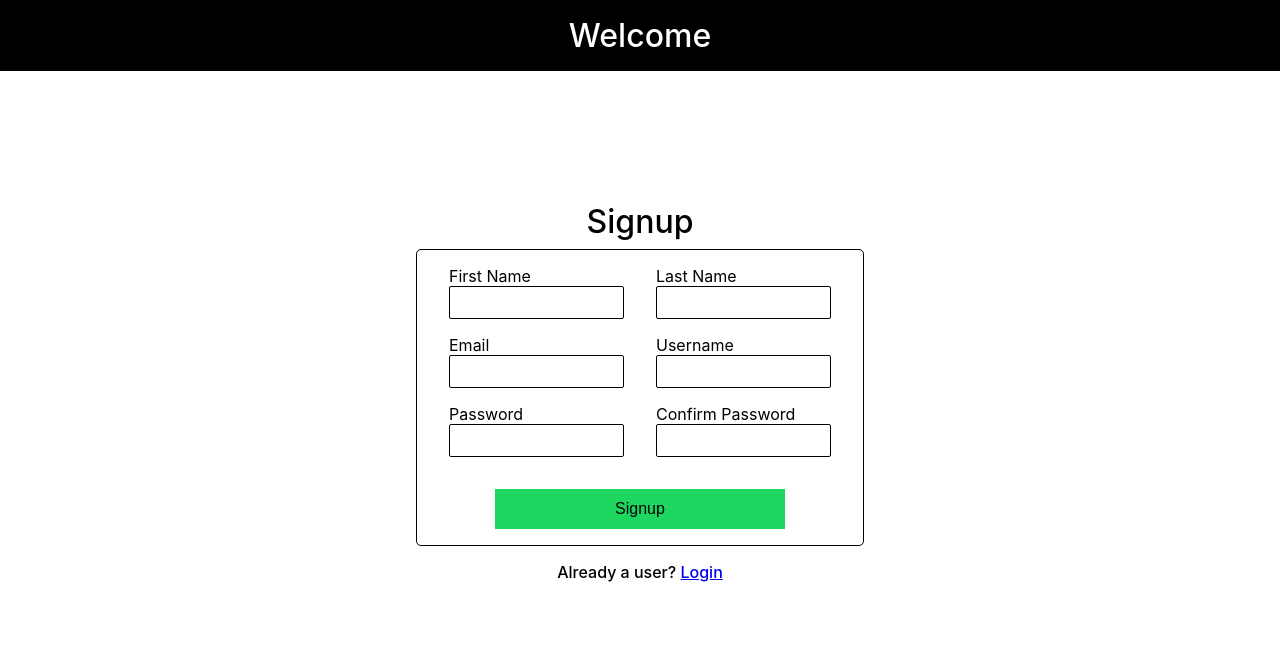
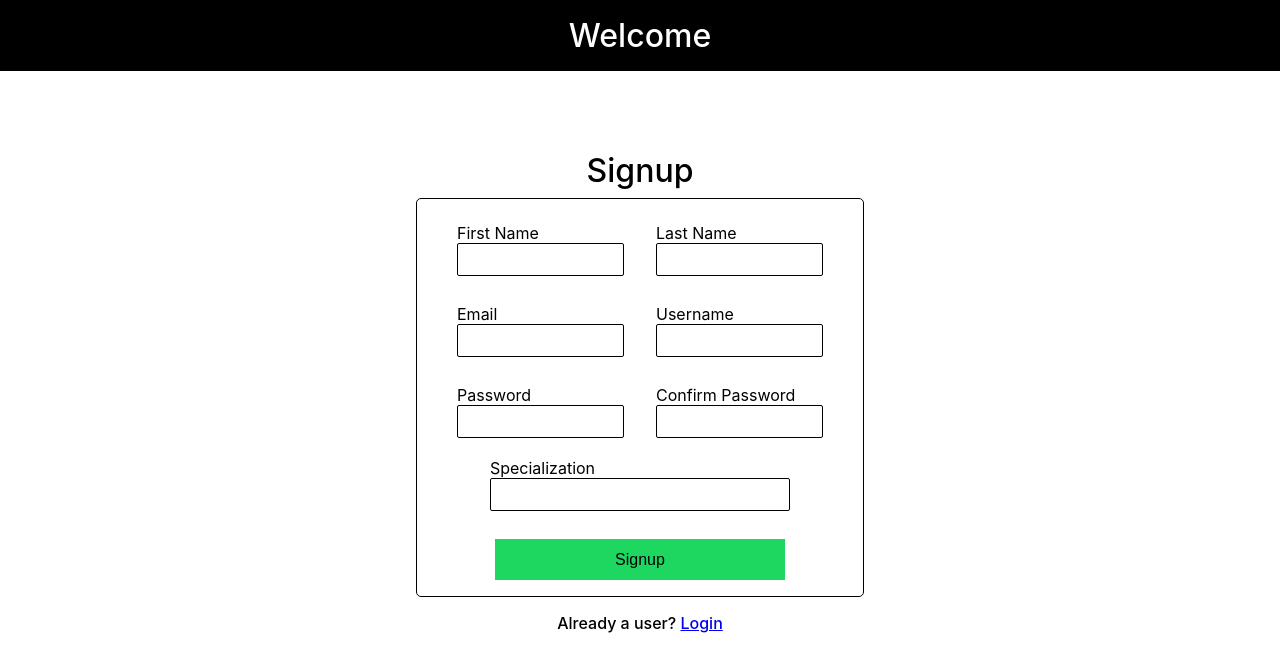
Before and after one commit to harhacking/cs520-project, a React (Create React App) app in the folder patient_tracker_fe/: page /signup in a window 1280 px wide. Shown: the top 672 px of the page. Built offline with nearby package versions, Linux system fonts and the light colour scheme.

Commit message:
Added doctor signup with validation with react-hook-form

```diff
--- a/patient_tracker_fe/src/Pages/Signup.js
+++ b/patient_tracker_fe/src/Pages/Signup.js
@@ -2,19 +2,36 @@ import classes from "../Styles/Signup.module.css";
 import axios from "axios";
 import { useState } from "react";
 import { Link, useNavigate } from "react-router-dom";
+import { useForm } from "react-hook-form";
 
 function Signup() {
+  const form = useForm({ mode: "all" });
+  const { register, handleSubmit, formState, watch, getValues } = form;
+  const { errors} = formState;
+
   const navigate = useNavigate();
-  const [signupData, setSignupData] = useState({
-    first_name:"",
-    last_name:"",
-    email:"",
-    username:"",
-    password:"",
-    specialization:"MSCS hehe :p"
-  })
+  const [formErrors, setFormErrors] = useState({
+    usernameError: "",
+  });
 
-  function register(event) {
+  const {
+    firstname,
+    lastname,
+    username,
+    password,
+    email,
+    confirmPassword,
+    specialization,
+  } = watch(["firstname", "lastname", "username", "password", "email", "confirmPassword", "specialization"]);
+
+  function passwordMatch() {
+    if (getValues("confirmPassword") && getValues("confirmPassword") !== getValues("password")) {
+      return <p className={classes.errorMessage}>Passwords do not match</p>;
+    }
+    return null;
+  }
+
+  function signup(event) {
     event.preventDefault();
     const config = {
       method: "post",
@@ -22,7 +39,14 @@ function Signup() {
       headers: {
         "Content-Type": "application/json",
       },
-      data: JSON.stringify(signupData),
+      data: JSON.stringify({
+        firstname,
+        lastname,
+        username,
+        password,
+        email,
+        specialization,
+      }),
     };
 
     axios(config)
@@ -35,55 +59,129 @@ function Signup() {
       });
   }
 
-  function setFormData(event) {
-    event.preventDefault()
-    const {target: {name, value}} = event
-    setSignupData({
-      ...signupData,
-      [name]: value
-    })
-  }
-
-
   return (
     <div className={classes.signupContainer}>
       <p>Signup</p>
-      <form className={classes.signupForm}>
+      <form
+        className={classes.signupForm}
+        onSubmit={handleSubmit(signup)}
+        noValidate
+      >
         <div className={classes.groupsOfTwo}>
           <div className={classes.firstname}>
             <label htmlFor="firstname">First Name</label>
-            <input type="text" id="firstname" name="first_name" onChange={setFormData}/>
+            <input
+              type="text"
+              id="firstname"
+              name="firstname"
+              {...register("firstname", {
+                required: "First name cannot be empty",
+              })}
+            />
+            <p className={classes.errorMessage}>{errors.firstname?.message}</p>
           </div>
           <div className={classes.lastname}>
             <label htmlFor="lastname">Last Name</label>
-            <input type="text" id="lastname" name="last_name" onChange={setFormData}/>
+            <input
+              type="text"
+              id="lastname"
+              name="lastname"
+              {...register("lastname", {
+                required: "Last name cannot be empty",
+              })}
+            />
+            <p className={classes.errorMessage}>{errors.lastname?.message}</p>
           </div>
         </div>
         <div className={classes.groupsOfTwo}>
           <div className={classes.email}>
             <label htmlFor="email">Email</label>
-            <input type="email" id="email" name="email"  onChange={setFormData}/>
+            <input
+              type="email"
+              id="email"
+              name="email"
+              {...register("email", {
+                pattern: {
+                  value:
+                    /^[a-zA-Z0-9.!#$%&'*+/=?^_`{|}~-]+@[a-zA-Z0-9-]+(?:\.[a-zA-Z0-9-]+)*$/,
+                  message: "Invalid email format",
+                },
+                required: "Email cannot be empty",
+              })}
+            />
+            <p className={classes.errorMessage}>{errors.email?.message}</p>
           </div>
           <div className={classes.username}>
             <label htmlFor="username">Username</label>
-            <input type="text" id="username" name="username" onChange={setFormData}/>
+            <input
+              type="text"
+              id="username"
+              name="username"
+              {...register("username", {
+                required: "Username cannot be empty",
+              })}
+            />
+            <p className={classes.errorMessage}>
+              {errors.username?.message || formErrors.usernameError}
+            </p>
           </div>
         </div>
 
         <div className={classes.groupsOfTwo}>
           <div className={classes.password}>
             <label htmlFor="password">Password</label>
-            <input type="password" id="password" name="password" onChange={setFormData}/>
+            <input
+              type="password"
+              id="password"
+              name="password"
+              {...register("password", {
+                required: "Password cannot be empty",
+                minLength: {
+                  value: 6,
+                  message: "Password must be at least 6 characters",
+                },
+                pattern: {
+                  value:
+                    /^(?=.*[a-z])(?=.*[A-Z])(?=.*\d)(?=.*[@$!%*?&])[A-Za-z\d@$!%*?&]/,
+                  message:
+                    "Must contain at least 1 upper and lowercase letter, one digit, and 1 special character",
+                },
+              })}
+            />
+            <p className={classes.errorMessage}>{errors.password?.message}</p>
           </div>
           <div className={classes.confirmPassword}>
-            <label htmlFor="password">Confirm Password</label>
-            <input type="password" id="confirmPassword" name="confirmPassword" onChange={setFormData}/>
+            <label htmlFor="confirmPassword">Confirm Password</label>
+            <input
+              type="password"
+              id="confirmPassword"
+              name="confirmPassword"
+              {...register("confirmPassword", {
+                required: "Password cannot be empty",
+              })}
+            />
+            <p className={classes.errorMessage}>
+              {errors.confirmPassword?.message}
+            </p>
+            {passwordMatch()}
+          </div>
+        </div>
+        <div>
+        <div className={classes.specialization}>
+            <label htmlFor="specialization">Specialization</label>
+            <input
+              type="text"
+              id="specialization"
+              name="specialization"
+              {...register("specialization", {
+                required: "Specialization cannot be empty",
+              })}
+            />
+            <p className={classes.errorMessage}>{errors.specialization?.message}</p>
           </div>
         </div>
 
-        <button type="submit" onClick={register}>
-          Signup
-        </button>
+        <button type="submit">Signup</button>
       </form>
       <p>
         Already a user? <Link to="/">Login</Link>
--- a/patient_tracker_fe/src/Styles/Signup.module.css
+++ b/patient_tracker_fe/src/Styles/Signup.module.css
@@ -26,25 +26,10 @@
     padding: 1rem;
 }
 
-/* .signupForm > div {
-    width: 100%;
-    display: flex;
-    flex-direction: column;
-} */
-
-/* .signupForm > div> * {
-    display: block;
-    font-size: 1rem;
-} */
-
-/* .signupForm label {
-} */
-
 .signupForm input {
     border: 1px solid black;
     border-radius: 2px;
     padding: 0.5rem;
-    margin-bottom: 1rem;
     width: 100%;
 }
 
@@ -57,6 +42,7 @@
     width: 100%;
     display: flex;
     flex-direction: row;
+    padding: 0.5rem;
 }
 
 .signupForm .groupsOfTwo > div {
@@ -86,3 +72,8 @@
 .signupContainer p {
     font-weight: 500;
 }
+
+.signupContainer .errorMessage {
+    color: rgb(255, 62, 62);
+    font-size: 12px;
+}
```
